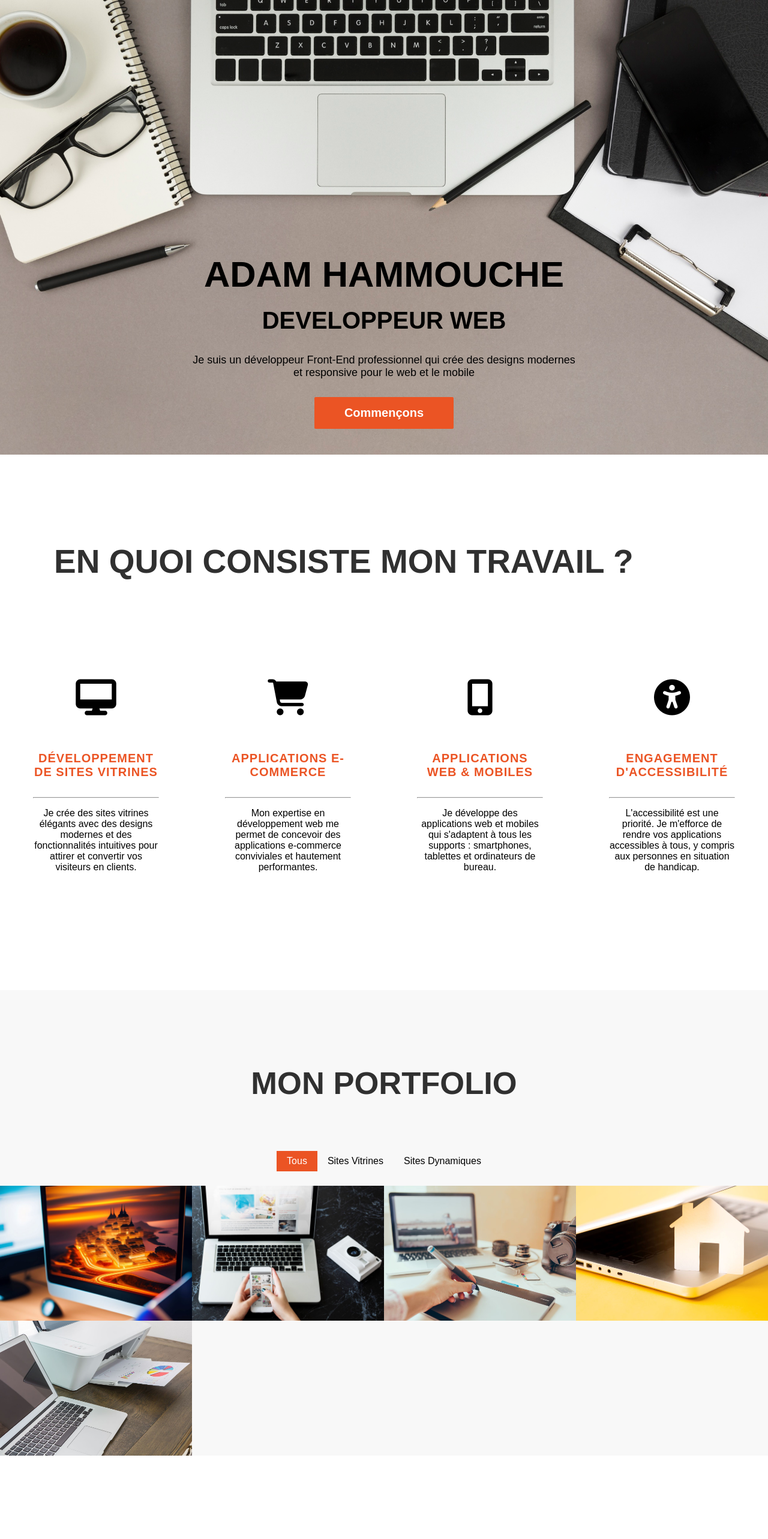
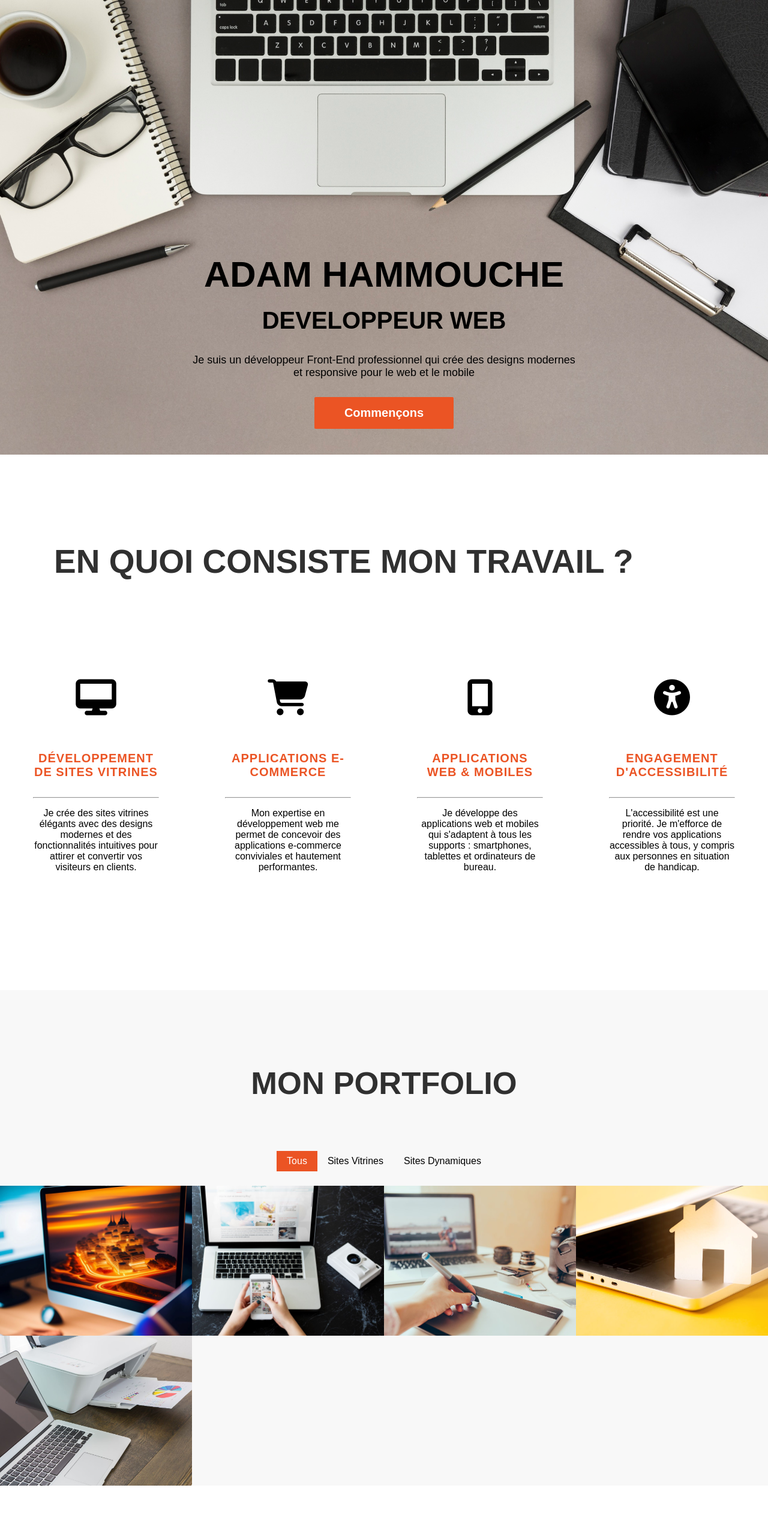
Before and after one commit to adam0794hh/Portfolio-Hammouche-Adam, a React (Vite) app: page / in a window 1280 px wide. Shown: the top 2566 px of the page at 60% size. Built offline with nearby package versions, Linux system fonts and the light colour scheme.

Commit message:
refacto-side card height

```diff
--- a/src/components/Portfolio.css
+++ b/src/components/Portfolio.css
@@ -17,7 +17,7 @@
 }
 .site-card {
     width: 100%;
-    height: 225px;
+    height: 250px;
     position: relative;
 }
 .site-card img {
```
